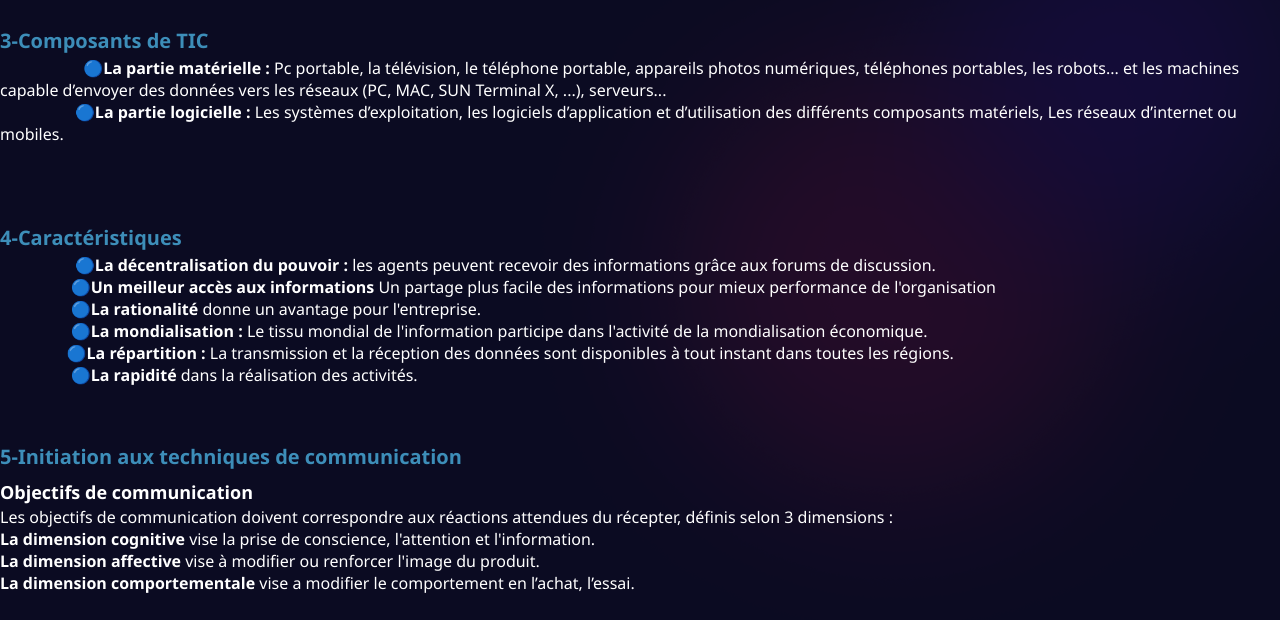
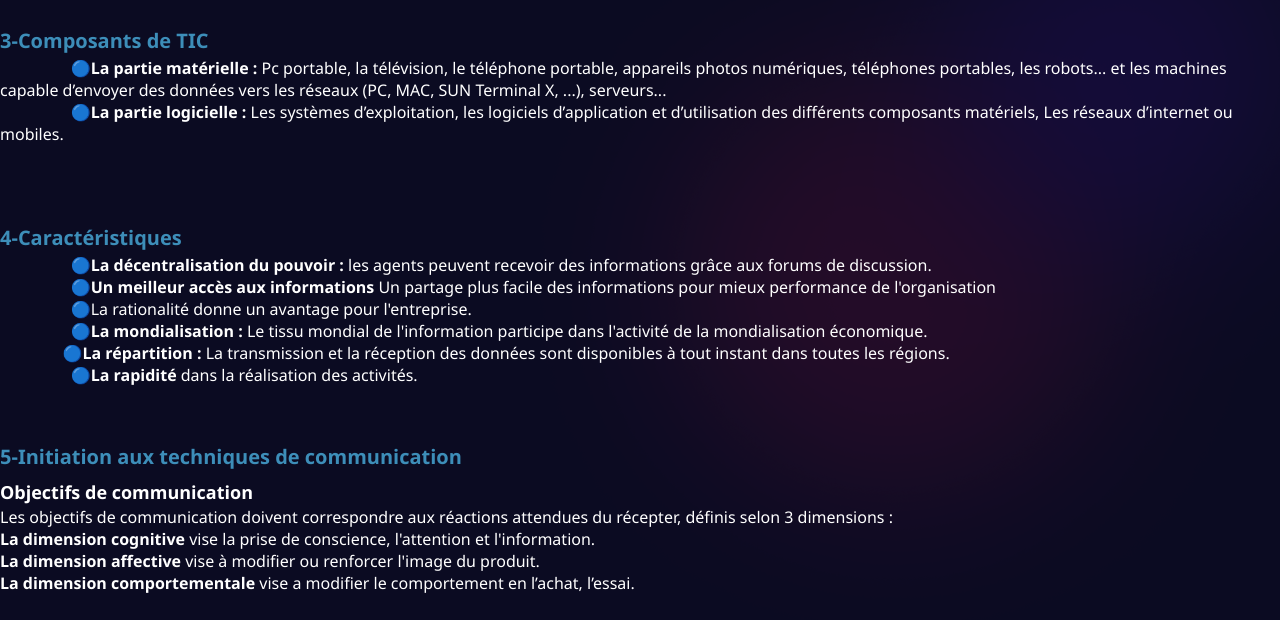
Before and after one commit to imadeddineF/TIC_Project, a plain HTML site: page index.html in a window 1280 px wide. Shown: the part 1883-2503 px from the top of the page. Drawn offline with Linux system fonts and the light colour scheme.

Commit message:
Update index.html

```diff
--- a/index.html
+++ b/index.html
@@ -77,17 +77,17 @@
 <p><br></p>
 <p><br></p>
 <h1><span style="font-size: 20px; color: rgb(61, 142, 185);">3-Composants de TIC</span></h1>
-<p><strong>&nbsp; <span style="color: rgb(255, 255, 255);">&nbsp; &nbsp; &nbsp; &nbsp; &nbsp; &nbsp; &nbsp; &nbsp; &nbsp; 🔵La partie mat&eacute;rielle :&nbsp;</span></strong><span style="color: rgb(255, 255, 255);">Pc&nbsp;portable,&nbsp;la&nbsp;t&eacute;l&eacute;vision,&nbsp;le&nbsp;t&eacute;l&eacute;phone&nbsp;portable,&nbsp;appareils&nbsp;photos num&eacute;riques, t&eacute;l&eacute;phones portables, les robots... et les machines capable&nbsp;d&rsquo;envoyer&nbsp;des&nbsp;donn&eacute;es&nbsp;vers&nbsp;les&nbsp;r&eacute;seaux&nbsp;(PC,&nbsp;MAC,&nbsp;SUN&nbsp;Terminal&nbsp;X,&nbsp;...),&nbsp;serveurs...</span></p>
-<p><span style="color: rgb(255, 255, 255);"><strong>&nbsp; &nbsp; &nbsp; &nbsp; &nbsp; &nbsp; &nbsp; &nbsp; &nbsp; 🔵La partie logicielle :&nbsp;</strong>Les syst&egrave;mes d&rsquo;exploitation, les logiciels d&rsquo;application et d&rsquo;utilisation des diff&eacute;rents composants mat&eacute;riels, Les r&eacute;seaux d&rsquo;internet ou mobiles.</span></p>
+<p><strong>&nbsp; <span style="color: rgb(255, 255, 255);">&nbsp; &nbsp; &nbsp; &nbsp; &nbsp; &nbsp; &nbsp; &nbsp;🔵La partie mat&eacute;rielle :&nbsp;</span></strong><span style="color: rgb(255, 255, 255);">Pc&nbsp;portable,&nbsp;la&nbsp;t&eacute;l&eacute;vision,&nbsp;le&nbsp;t&eacute;l&eacute;phone&nbsp;portable,&nbsp;appareils&nbsp;photos num&eacute;riques, t&eacute;l&eacute;phones portables, les robots... et les machines capable&nbsp;d&rsquo;envoyer&nbsp;des&nbsp;donn&eacute;es&nbsp;vers&nbsp;les&nbsp;r&eacute;seaux&nbsp;(PC,&nbsp;MAC,&nbsp;SUN&nbsp;Terminal&nbsp;X,&nbsp;...),&nbsp;serveurs...</span></p>
+<p><span style="color: rgb(255, 255, 255);"><strong>&nbsp; &nbsp; &nbsp; &nbsp; &nbsp; &nbsp; &nbsp; &nbsp; &nbsp;🔵La partie logicielle :&nbsp;</strong>Les syst&egrave;mes d&rsquo;exploitation, les logiciels d&rsquo;application et d&rsquo;utilisation des diff&eacute;rents composants mat&eacute;riels, Les r&eacute;seaux d&rsquo;internet ou mobiles.</span></p>
 <p>&nbsp;</p>
 <p>&nbsp;</p>
 <p>&nbsp;</p>
 <h1><span style="font-size: 20px; color: rgb(61, 142, 185);">4-Caract&eacute;ristiques</span></h1>
-<p><strong>&nbsp; <span style="color: rgb(255, 255, 255);">&nbsp; &nbsp; &nbsp; &nbsp; &nbsp; &nbsp; &nbsp; &nbsp; 🔵La d&eacute;centralisation du pouvoir :&nbsp;</span></strong><span style="color: rgb(255, 255, 255);">les&nbsp;agents&nbsp;peuvent&nbsp;recevoir&nbsp;des&nbsp;informations&nbsp;gr&acirc;ce&nbsp;aux&nbsp;forums de&nbsp;discussion.</span></p>
+<p><strong>&nbsp; <span style="color: rgb(255, 255, 255);">&nbsp; &nbsp; &nbsp; &nbsp; &nbsp; &nbsp; &nbsp; &nbsp;🔵La d&eacute;centralisation du pouvoir :&nbsp;</span></strong><span style="color: rgb(255, 255, 255);">les&nbsp;agents&nbsp;peuvent&nbsp;recevoir&nbsp;des&nbsp;informations&nbsp;gr&acirc;ce&nbsp;aux&nbsp;forums de&nbsp;discussion.</span></p>
 <p><span style="color: rgb(255, 255, 255);"><strong>&nbsp; &nbsp; &nbsp; &nbsp; &nbsp; &nbsp; &nbsp; &nbsp; &nbsp;🔵Un meilleur acc&egrave;s&nbsp;</strong><strong>aux informations&nbsp;</strong>Un partage plus facile des informations pour mieux performance de l&apos;organisation</span></p>
-<p><strong>&nbsp; &nbsp; &nbsp; &nbsp; &nbsp; &nbsp; &nbsp; &nbsp; &nbsp;<span style="color: rgb(147, 101, 184);"><strong>🔵</strong></span><span style="color: rgb(255, 255, 255);">La rationalit&eacute;&nbsp;</span></strong><span style="color: rgb(255, 255, 255);">donne&nbsp;un&nbsp;avantage&nbsp;pour&nbsp;l&apos;entreprise.</span></p>
+<p><strong>&nbsp; &nbsp; &nbsp; &nbsp; &nbsp; &nbsp; &nbsp; &nbsp; &nbsp;<span style="color: rgb(147, 101, 184);<strong>🔵</strong></span><span style="color: rgb(255, 255, 255);">La rationalit&eacute;&nbsp;</span></strong><span style="color: rgb(255, 255, 255);">donne&nbsp;un&nbsp;avantage&nbsp;pour&nbsp;l&apos;entreprise.</span></p>
 <p><span style="color: rgb(255, 255, 255);"><strong>&nbsp; &nbsp; &nbsp; &nbsp; &nbsp; &nbsp; &nbsp; &nbsp; &nbsp;<strong>🔵</strong>La mondialisation :&nbsp;</strong>Le tissu mondial de l&apos;information participe dans l&apos;activit&eacute; de la mondialisation &eacute;conomique.</span></p>
-<p><span style="color: rgb(255, 255, 255);"><strong>&nbsp; &nbsp; &nbsp; &nbsp; &nbsp; &nbsp; &nbsp; &nbsp; <strong>🔵</strong>La r&eacute;partition :&nbsp;</strong>La transmission et&nbsp;la r&eacute;ception des donn&eacute;es sont disponibles &agrave; tout instant dans toutes les r&eacute;gions.</span></p>
+<p><span style="color: rgb(255, 255, 255);"><strong>&nbsp; &nbsp; &nbsp; &nbsp; &nbsp; &nbsp; &nbsp; &nbsp;<strong>🔵</strong>La r&eacute;partition :&nbsp;</strong>La transmission et&nbsp;la r&eacute;ception des donn&eacute;es sont disponibles &agrave; tout instant dans toutes les r&eacute;gions.</span></p>
 <p><span style="color: rgb(255, 255, 255);"><strong>&nbsp; &nbsp; &nbsp; &nbsp; &nbsp; &nbsp; &nbsp; &nbsp; &nbsp;<strong>🔵</strong>La rapidit&eacute;&nbsp;</strong>dans la r&eacute;alisation des activit&eacute;s.</span></p>
 <p><span style="color: rgb(255, 255, 255);">&nbsp;</span></p>
 <p>&nbsp;</p>
```
